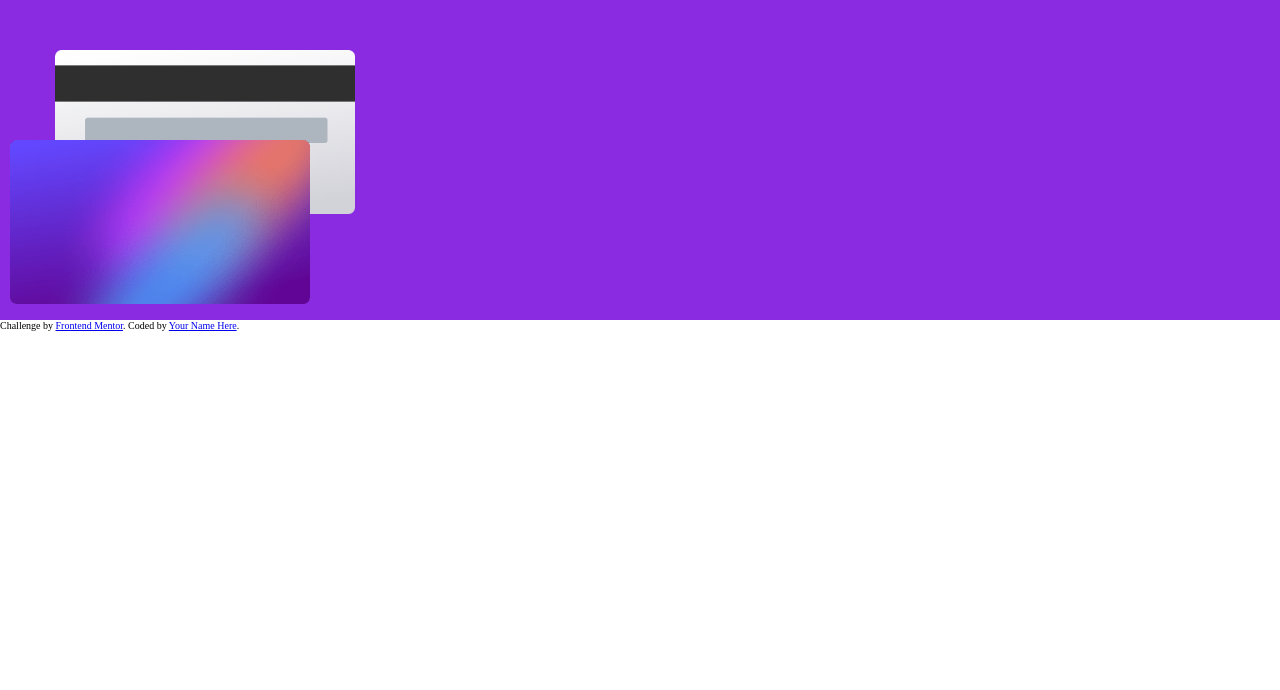
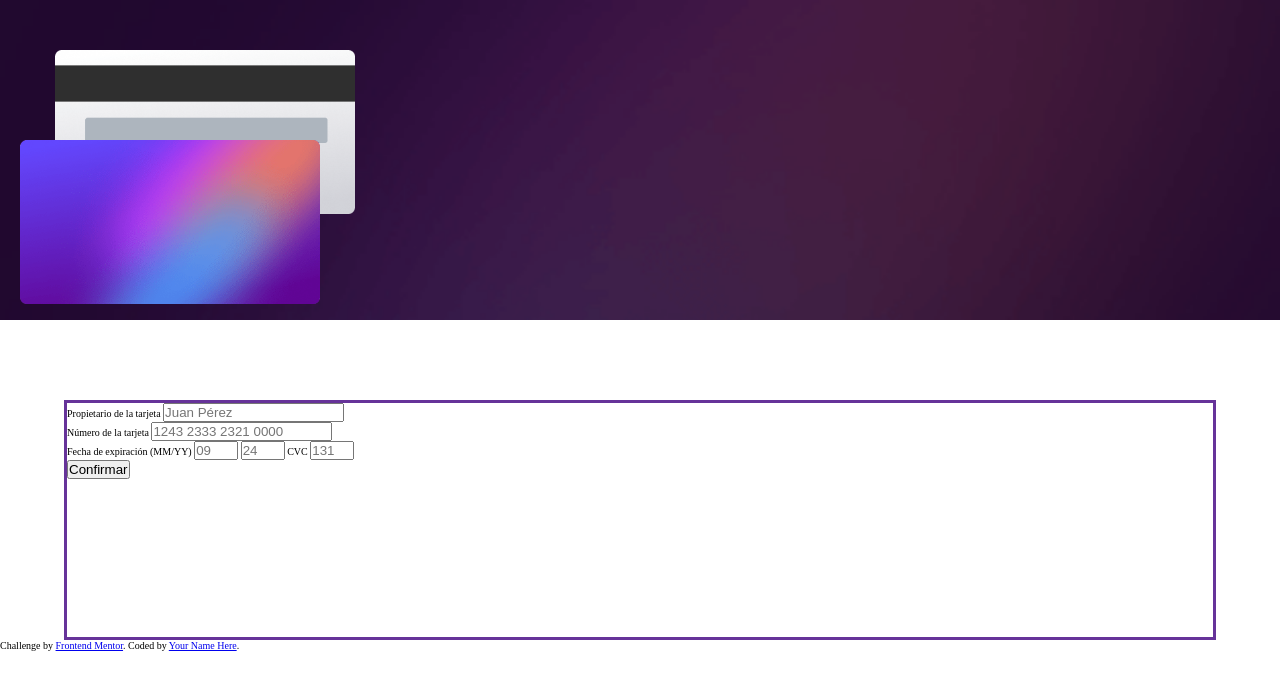
Before and after one commit to josemartzrios/form-mentor, a plain HTML site: page index.html in a window 1280 px wide. Drawn offline with Linux system fonts and the light colour scheme.

Commit message:
updates on the form

```diff
--- a/index.html
+++ b/index.html
@@ -6,7 +6,7 @@
   <link rel="stylesheet" href="./styles.css">
   <link rel="icon" type="image/png" sizes="32x32" href="./images/favicon-32x32.png">
 
-  <title>Frontend Mentor | Interactive card details form</title>
+  <title>Form</title>
 
   <!-- Feel free to remove these styles or customise in your own stylesheet 👍 -->
 
@@ -18,6 +18,23 @@
     <img src="./images/bg-card-front.png" alt="front-card">
   </header>
 
+  <form action="/" class="form-container">
+    <label for="" >Propietario de la tarjeta</label>
+    <input type="text" placeholder="Juan Pérez" required><br>
+
+    <label for="">Número de la tarjeta</label>
+    <input type="number" placeholder="1243 2333 2321 0000" maxlength="16" required><br>
+
+    <label for="">Fecha de expiración (MM/YY)</label>
+    <input type="number" min="2" max="2" placeholder="09" required>
+    <input type="number" min="2" max="2" placeholder="24" required>
+
+    <label for="">CVC</label>
+    <input type="number" min="3" max="3" placeholder="131" required><br>
+
+    <button>Confirmar</button>
+  </form>
+
   <div class="attribution">
     Challenge by <a href="https://www.frontendmentor.io?ref=challenge" target="_blank">Frontend Mentor</a>.
     Coded by <a href="#">Your Name Here</a>.
--- a/styles.css
+++ b/styles.css
@@ -12,10 +12,13 @@ html {
 
 html, body {
     min-height: 100%;
+    max-width: 100%;
 }
 
 .cards-container{
-    background-color: blueviolet;
+    background-image: url('./images/bg-main-mobile.png');
+    background-repeat: no-repeat;
+    background-size: cover;
     height: 40vh;
 }
 
@@ -30,5 +33,13 @@ html, body {
 .cards-container img:nth-child(2){
     position: absolute;
     top: 140px;
-    left: 10px;
+    left: 20px;
 }
+
+.form-container{
+    border: 3px solid rebeccapurple;
+    width: 90%;
+    margin: 0 auto;
+    margin-top: 80px;
+    height: 30vh;
+}
```
